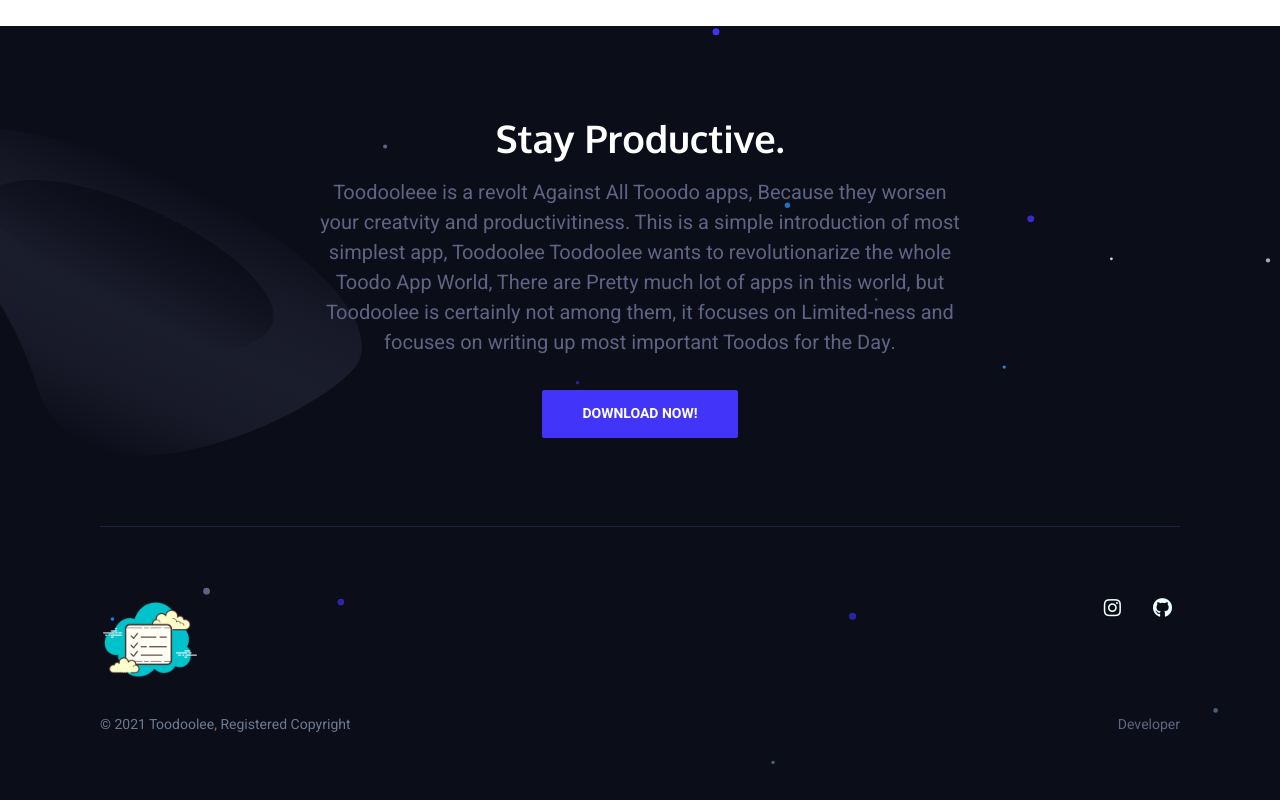
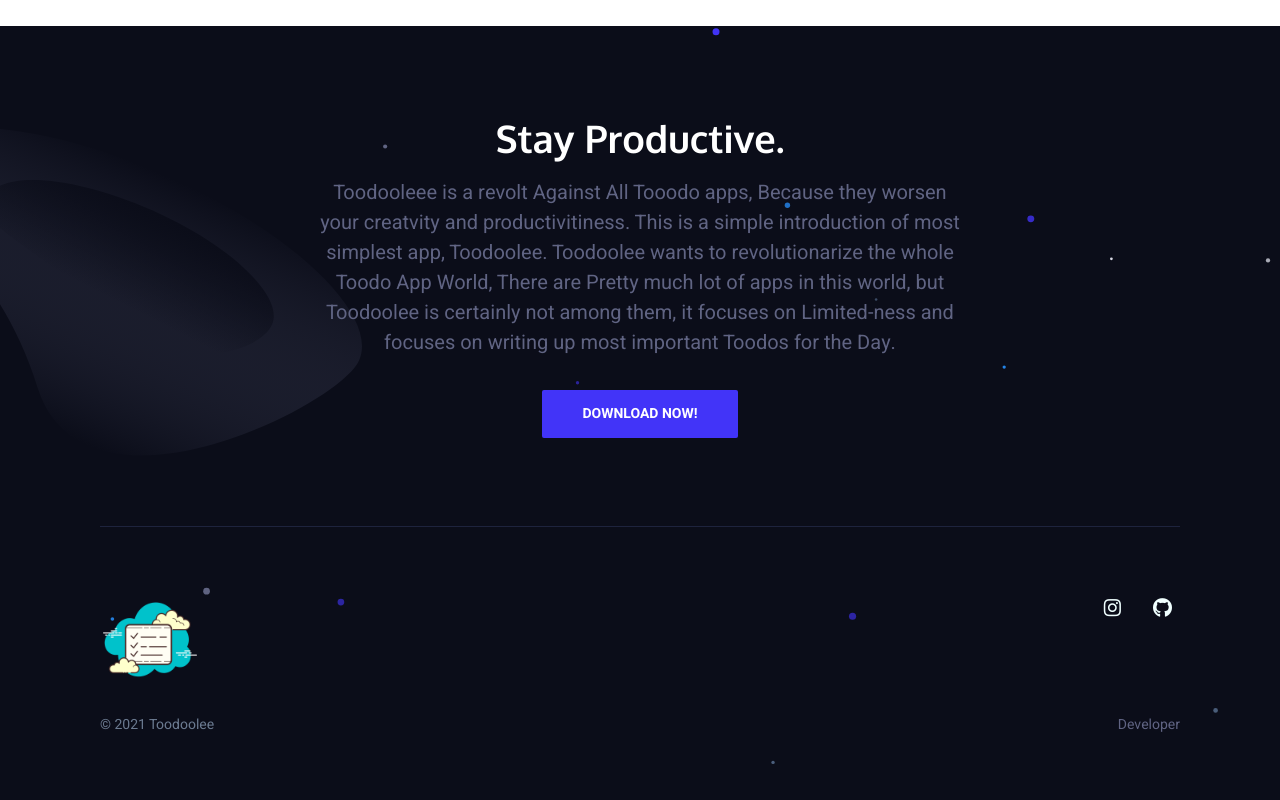
Before and after one commit to toodoolee/landing-page, a plain HTML site: page index.html in a window 1280 px wide. Shown: the part 4395-5195 px from the top of the page. Drawn offline with nearby package versions, Linux system fonts and the light colour scheme; animation ran at ten frames a second.

Commit message:
Fix Typo

```diff
--- a/index.html
+++ b/index.html
@@ -141,7 +141,7 @@
                   Toodooleee is a revolt Against All Tooodo apps,
                   Because they worsen your creatvity and productivitiness.
                   This is a simple introduction of most simplest app,
-                  Toodoolee Toodoolee wants to revolutionarize the whole Toodo App World,
+                  Toodoolee. Toodoolee wants to revolutionarize the whole Toodo App World,
                   There are Pretty much lot of apps in this world,
                   but Toodoolee is certainly not among them,
                   it focuses on Limited-ness and focuses on writing up most important Toodos for the Day.
@@ -196,7 +196,7 @@
                 </a>
               </li> -->
             </ul>
-            <div class="footer-copyright">&copy; 2021 Toodoolee, Registered Copyright</div>
+            <div class="footer-copyright">&copy; 2021 Toodoolee</div>
           </div>
         </div>
       </div>
```
